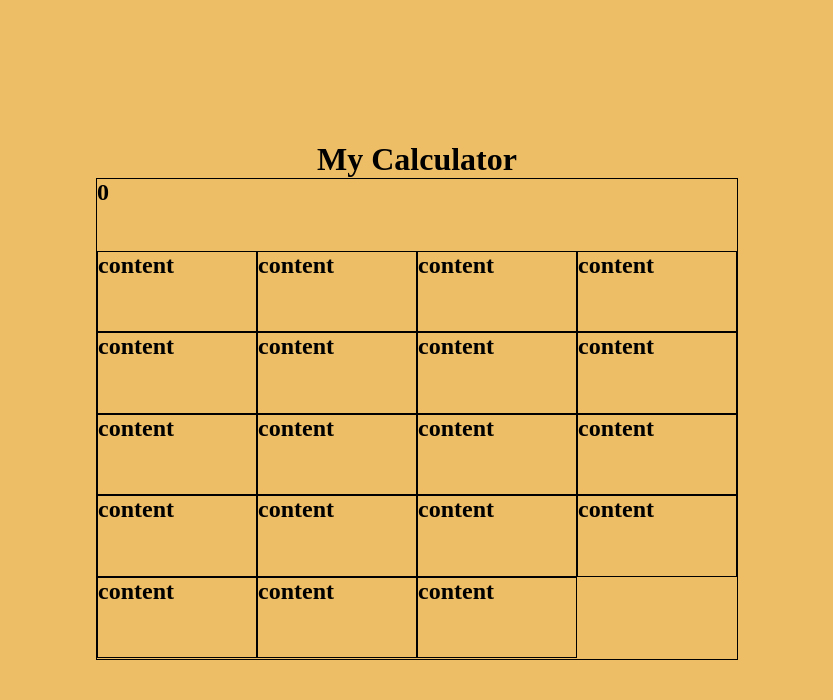
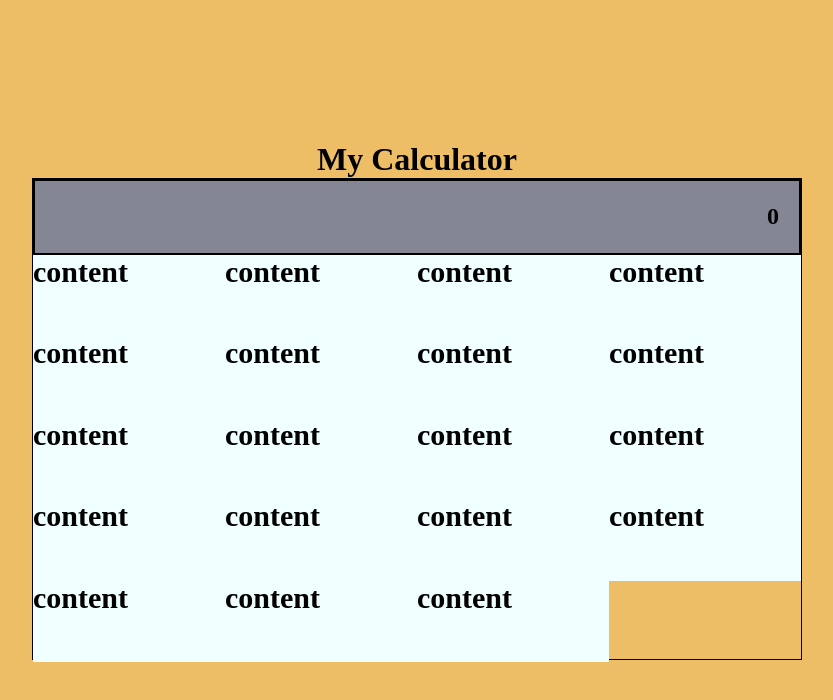
Before and after one commit to andgarzonmal/Math-magicians, a React (Create React App) app: page /Calculator in a window 1280 px wide. Shown: the top 700 px of the page, without its empty margins (223-1056 px from the left). Built offline with nearby package versions, Linux system fonts and the light colour scheme.

Commit message:
Add styles

```diff
--- a/src/Components/Calculator.css
+++ b/src/Components/Calculator.css
@@ -1,6 +1,6 @@
 .calculator-container {
-  width: 50%;
-  height: 60%;
+  width: 85%;
+  height: 50%;
   border: 1px solid black;
 }
 
@@ -13,8 +13,45 @@
 
 .calculator-screen {
   height: 15%;
+  background-color: #858694;
+  border: 2px solid black;
+  display: flex;
+  justify-content:flex-end;
+  align-items: center;
+}
+
+.solution {
+  padding-right: 20px;
 }
 
 .buttons {
-  border: 1px solid black;
+  background-color: azure;
+  font-size: 20px;
 }
+
+.cero {
+  grid-area: 5/1/5/3;
+}
+.orange {
+  background-color: #f5913e;
+}
+
+@media screen and (min-width: 768px){
+
+  .calculator-container {
+    width: 60%;
+    height: 60%;
+    border: 1px solid black;
+  }
+
+}
+
+@media screen and (min-width: 1440px){
+
+  .calculator-container {
+    width: 40%;
+    height: 60%;
+    border: 1px solid black;
+  }
+
+}
```
